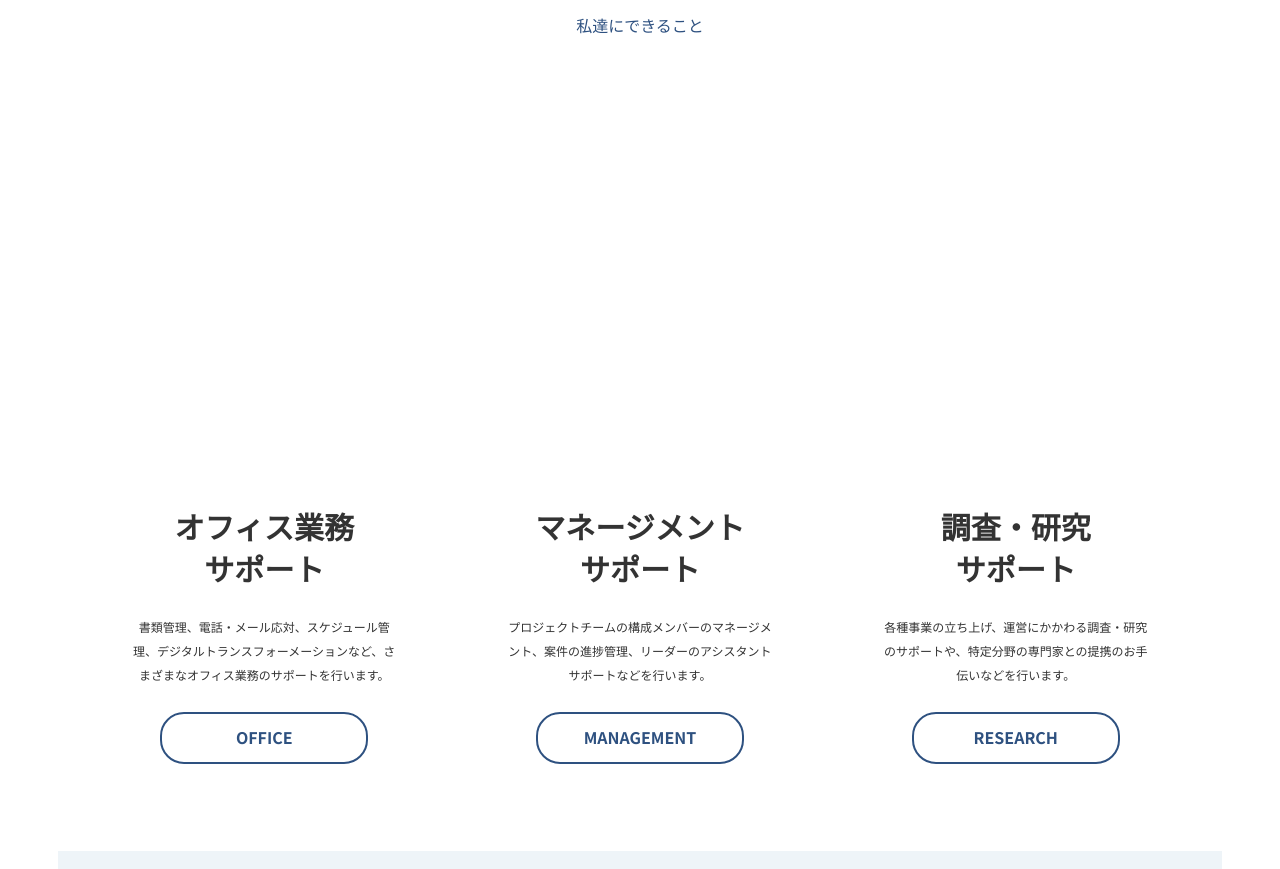
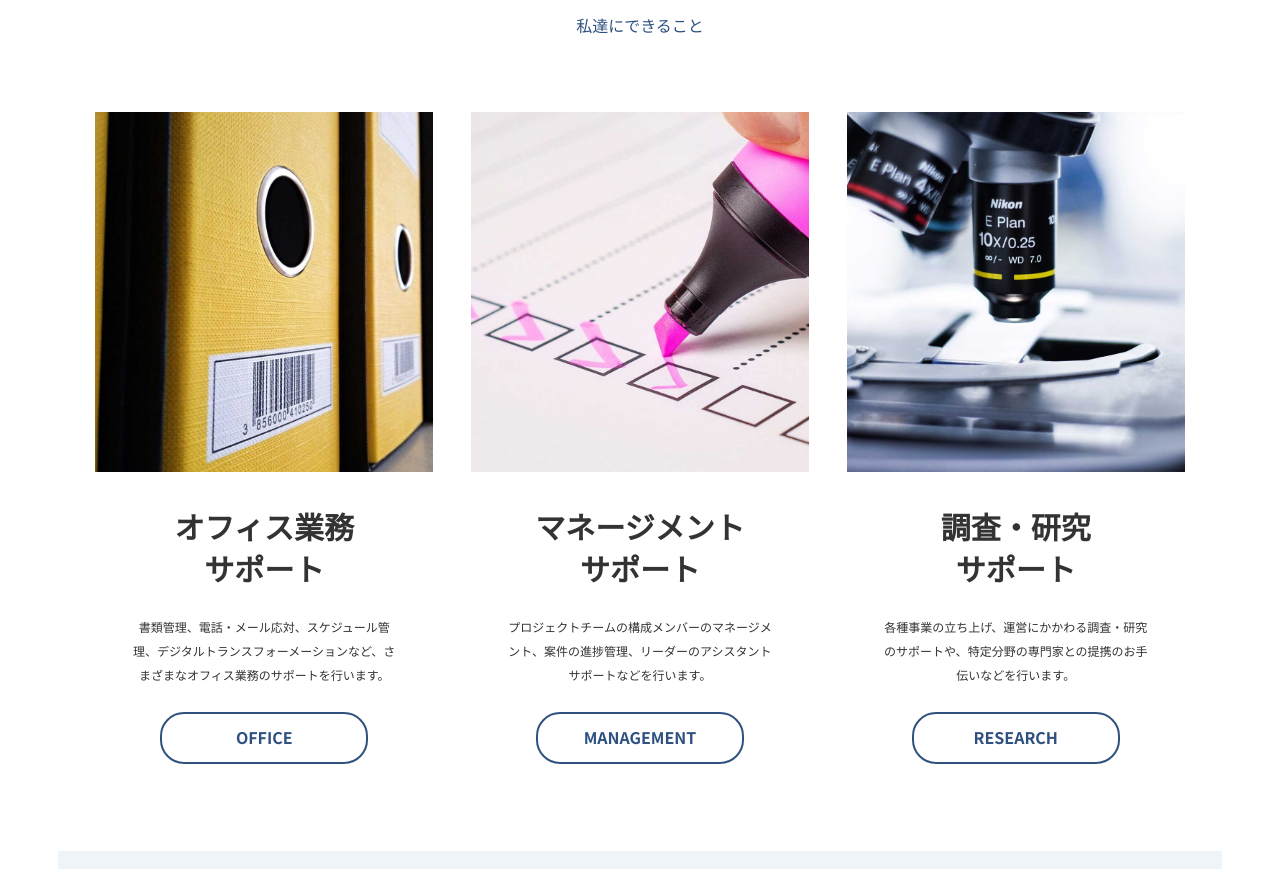
Before and after one commit to yujin-nogu/practice01, a plain HTML site: page index.html in a window 1280 px wide. Shown: the part 1361-2230 px from the top of the page. Drawn offline with Linux system fonts and the light colour scheme; files whose address does not match are found by name.

Commit message:
Update style.css

```diff
--- a/style.css
+++ b/style.css
@@ -234,7 +234,7 @@ a:hover {
 /* ヒーロー */
 .hero {
   height: 400px;
-  background-image: url(img/hero.jpg);
+  background-image: url(hero.jpg);
   background-position: center;
   background-size: cover;
   display: flex;
@@ -389,13 +389,13 @@ a:hover {
 }
 
 .detail.office figure {
-  background-image: url(img/office.jpg);
+  background-image: url(office.jpg);
 }
 .detail.manage figure {
-  background-image: url(img/manage.jpg);
+  background-image: url(manage.jpg);
 }
 .detail.research figure {
-  background-image: url(img/research.jpg);
+  background-image: url(research.jpg);
 }
 
 @media (min-width: 900px) {
```
